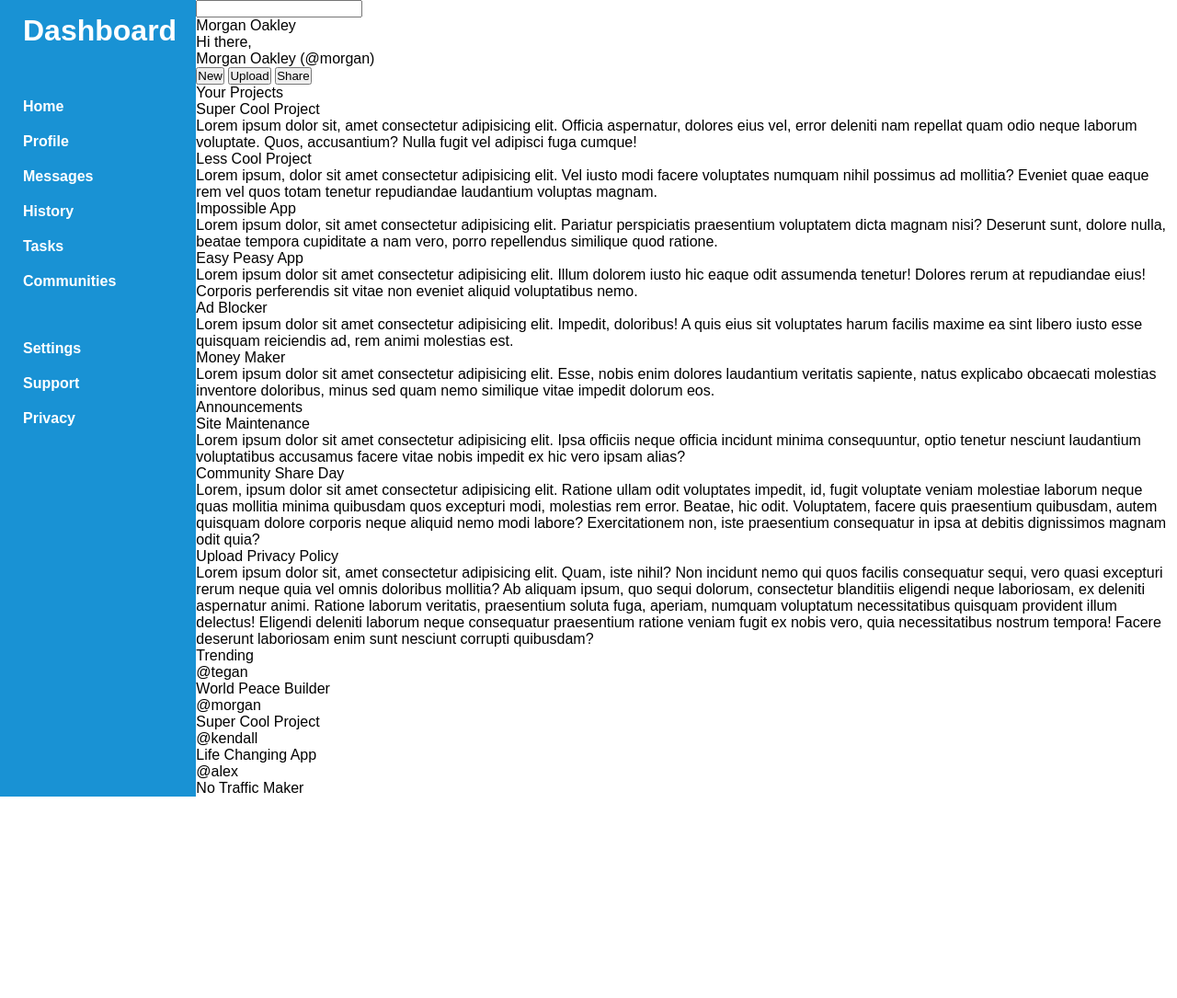
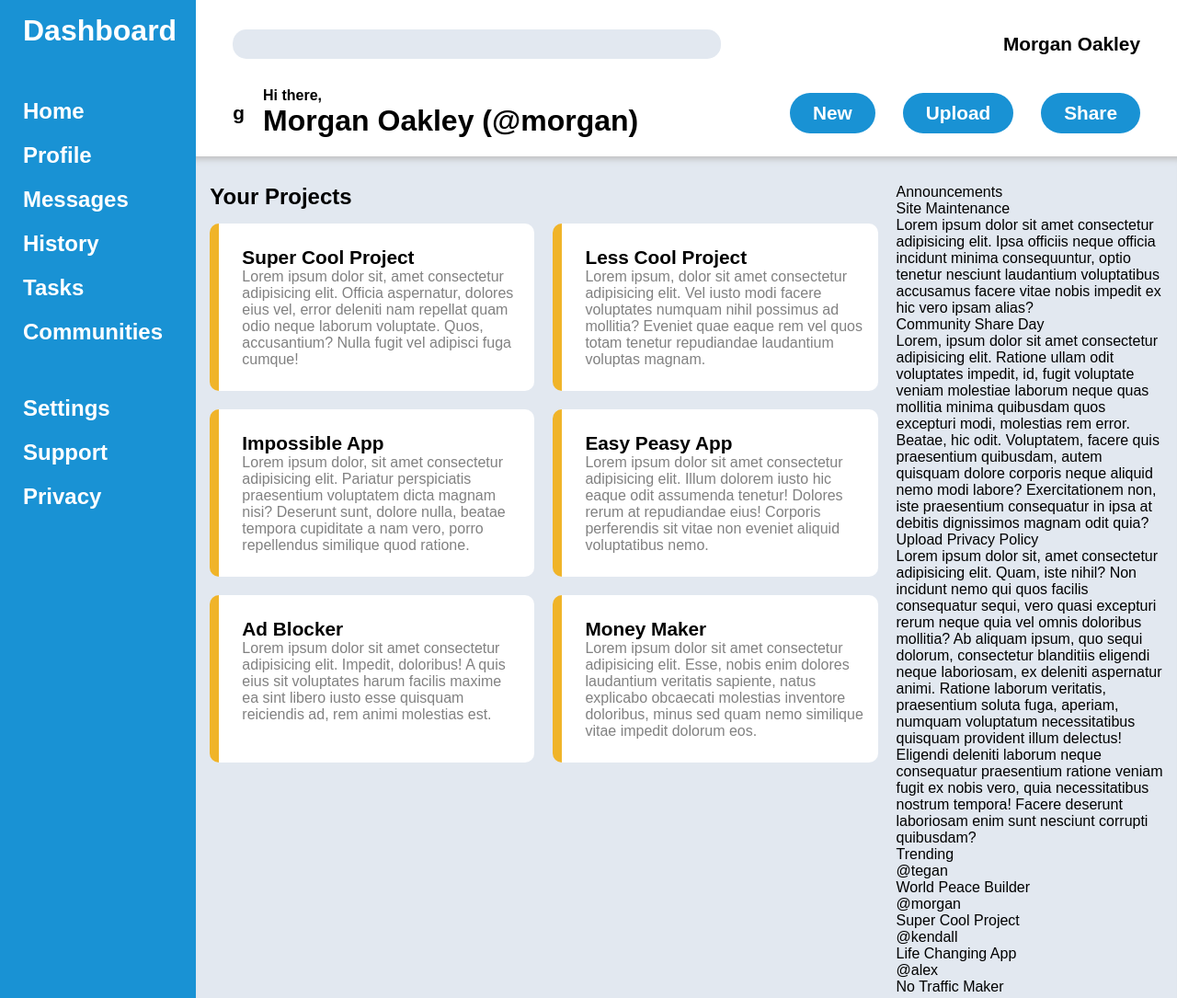
Before and after one commit to josh-Fen/odin-admin-dashboard, a plain HTML site: page index.html in a window 1280 px wide. Shown: the top 1085 px of the page at 92% size. Before the commit the page ends 866 px from the top, so only its background shows below. Drawn offline with Linux system fonts and the light colour scheme.

Commit message:
Add styling to header and main projects list

```diff
--- a/index.html
+++ b/index.html
@@ -74,8 +74,8 @@
             </div>
             <div class="bottom-header">
                 <div class="bottom-header-left">
-                    <span></span>
-                    <div class="bottom-header-left-user-greating">
+                    <span>g</span>
+                    <div class="bottom-header-left-greeting">
                         <div>Hi there,</div>
                         <div>Morgan Oakley (@morgan)</div>
                     </div>
--- a/style.css
+++ b/style.css
@@ -9,7 +9,7 @@
     --blue-color: #1992D4;
     --gray-bg-color: #E2E8F0;
     --yellow-color: #F0B429;
-    --gray-text-color: #B3B3B3;
+    --gray-text-color: #818181;
 }
 
 .container {
@@ -44,6 +44,7 @@
     display: flex;
     flex-direction: column;
     gap: 55px;
+    font-size: 1.5rem;
 }
 
 .sidebar .logo-name {
@@ -67,3 +68,102 @@
     display: flex;
     gap: 10px;
 }
+
+/* Header */
+.header {
+    padding: 20px 40px;
+    display: grid;
+    grid-template-columns: 1fr;
+    grid-template-rows: 1fr 1fr;
+    gap: 20px;
+    font-weight: bold;
+    font-size: 1.3rem;
+}
+
+.top-header, .bottom-header {
+    display: flex;
+    align-items: center;
+    justify-content: space-between;
+}
+
+form input {
+    width: 300%;
+    background-color: var(--gray-bg-color);
+    border: none;
+    border-radius: 15px;
+    height: 2rem;
+}
+
+.top-header-right-contents {
+    display: flex;
+    gap: 30px;
+}
+
+.bottom-header-left {
+    display: flex;
+    align-items: center;
+    gap: 20px;
+}
+
+.bottom-header-left-greeting div:first-child {
+    font-size: 1rem;
+}
+
+.bottom-header-left-greeting div:nth-child(2) {
+    font-size: 2rem;
+}
+
+.bottom-header-right {
+    display: flex;
+    align-items: center;
+    gap: 30px;
+}
+
+.header button {
+    color: white;
+    background-color: var(--blue-color);
+    padding: 10px 25px;
+    font-weight: bold;
+    border: none;
+    border-radius: 25px;
+    font-size: 1.3rem;
+}
+
+/* Main */
+.main {
+    display: grid;
+    grid-template-columns: 5fr 2fr;
+    padding: 30px 15px;
+    gap: 20px;
+    background-color: var(--gray-bg-color);
+    box-shadow: inset 0px 10px 7px -7px #bebebe;
+}
+
+.projects-title {
+    font-size: 1.5rem;
+    font-weight: bold;
+    margin-bottom: 15px;
+}
+
+.projects-list {
+    display: grid;
+    grid-template-columns: 1fr 1fr;
+    grid-template-rows: 1fr 1fr 1fr;
+    gap: 20px;
+}
+
+.card {
+    padding: 25px 15px 25px 25px;
+    background-color: white;
+    border-radius: 10px;
+    border-left: 10px solid var(--yellow-color);
+}
+
+.card-title {
+    font-size: 1.3rem;
+    font-weight: bold;
+}
+
+.card-contents {
+    color: var(--gray-text-color);
+}
```
